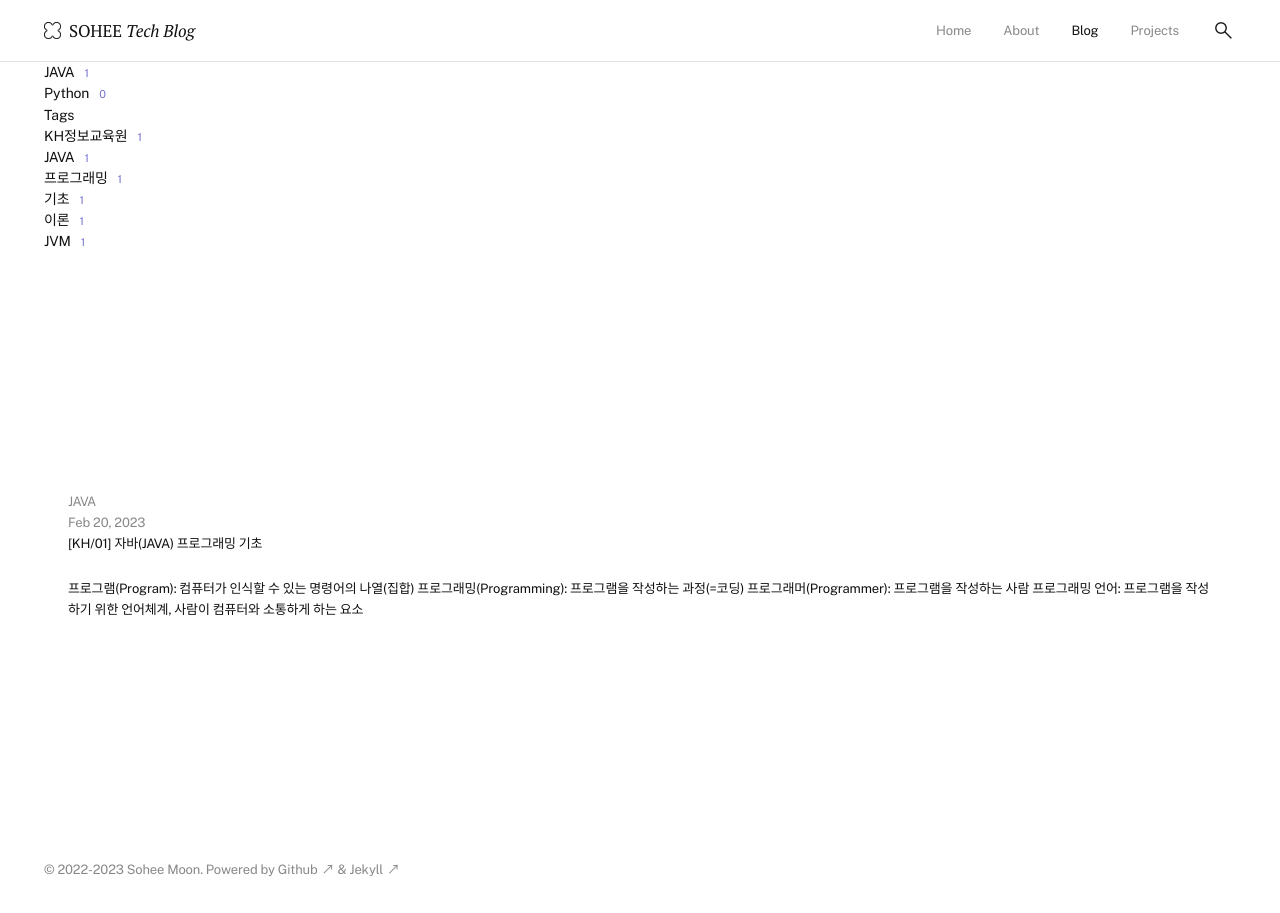
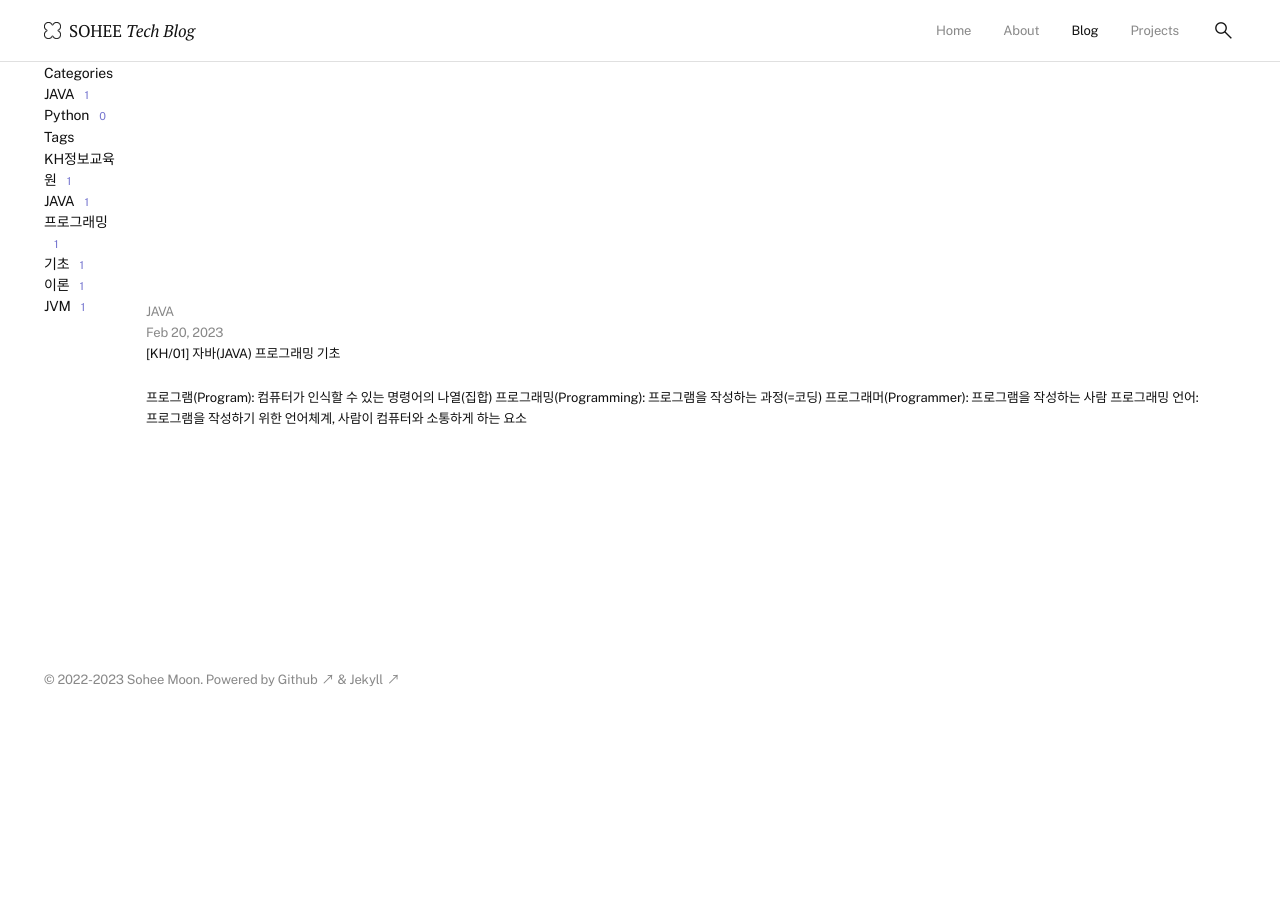
Before and after one commit to soheetech/soheetech.github.io, a Jekyll site: the page built from blog.md, in a window 1280 px wide. Built offline with Jekyll 4.4.1, drawn with Linux system fonts in a browser that asks for light colours.

Commit message:
Update archive.html

```diff
--- a/_layouts/archive.html
+++ b/_layouts/archive.html
@@ -2,13 +2,16 @@
 layout: default
 ---
 
-<article class="container">
-  <div class="col col-6-12">
-    {%-include category.html-%}
-    <h4>Tags</h4>
-    {%-include tags.html-%}
-  </div>
-</article>
-<article class="container">
-  {%-include post_list.html category=page.which_category-%}
-</article>
+<div class="container d-flex">
+  <article>
+    <div>
+      <h4>Categories</h4>
+      {%-include category.html-%}
+    </div>
+    <div>
+      <h4>Tags</h4>
+      {%-include tags.html-%}
+    </div>
+  </article>
+  <article>{%-include post_list.html category=page.which_category-%}</article>
+</div>
```
